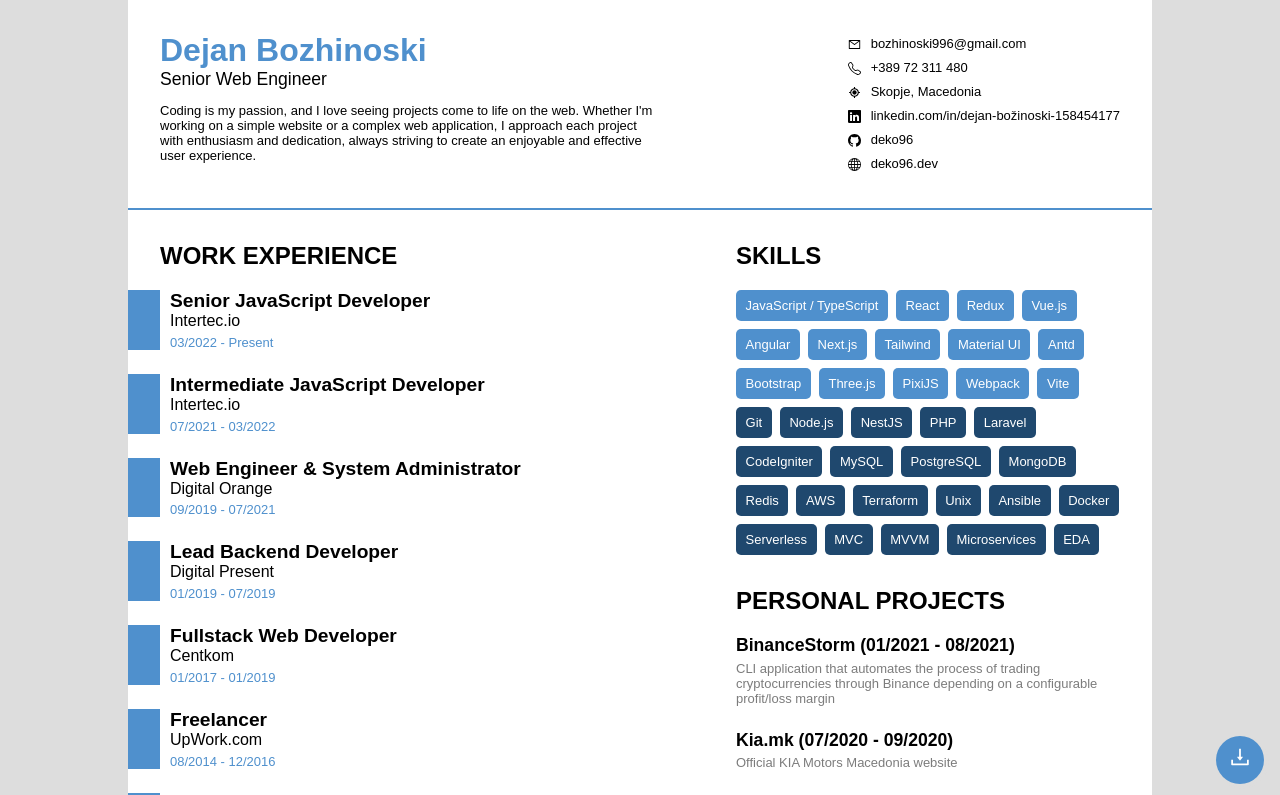
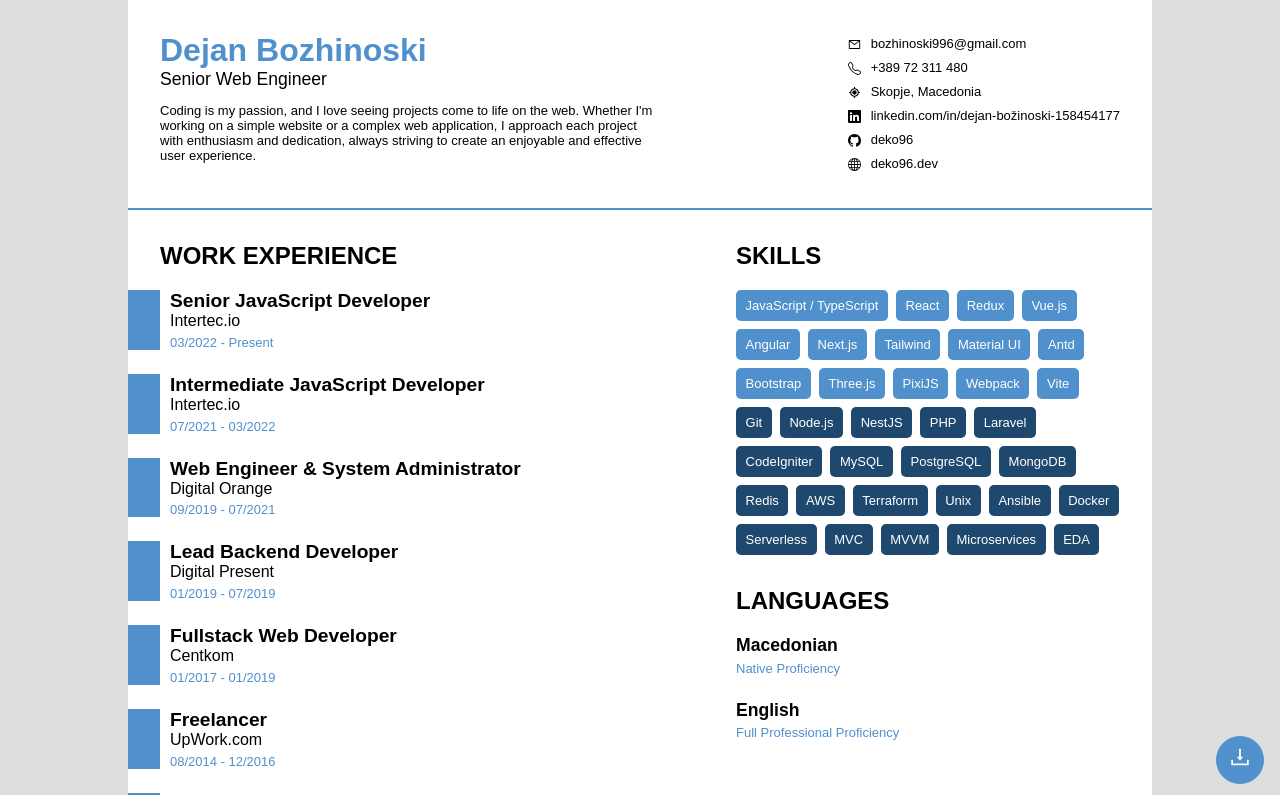
Before and after one commit to deko96/deko96.dev, a React (Create React App) app: page / in a window 1280 px wide. Shown: the top 795 px of the page. Built offline with nearby package versions, Linux system fonts and the light colour scheme.

Commit message:
Update the layout

```diff
--- a/src/App.tsx
+++ b/src/App.tsx
@@ -28,14 +28,16 @@ const App: FC = () => {
         <div ref={rootRef}>
           <Header {...componentsData.header} />
           <div className="content">
-            <div className="left">
+            <div>
               <WorkExperience {...componentsData.workExperience} />
+              <div>
+                <Skills {...componentsData.skills} />
+                <Languages {...componentsData.languages} />
+              </div>
+            </div>
+            <div>
               <Workshops {...componentsData.workshops} />
-            </div>
-            <div className="right">
-              <Skills {...componentsData.skills} />
               <Projects {...componentsData.projects} />
-              <Languages {...componentsData.languages} />
             </div>
           </div>
           <DownloadPDF contentRef={rootRef} />
--- a/src/index.css
+++ b/src/index.css
@@ -63,13 +63,25 @@ h6 {
 .content {
   padding: 2rem;
   display: grid;
+  grid-row: auto;
+}
+
+.content > div {
+  display: grid;
   grid-template-columns: 100%;
+  column-gap: 3rem;
+}
+
+section {
+  display: flex;
+  flex-direction: column;
+  width: 100%;
+  height: fit-content;
 }
 
 @media only screen and (min-width: 800px) {
-  .content {
+  .content > div {
     grid-template-columns: 55% 40%;
-    column-gap: 3rem;
   }
 }
 
```
